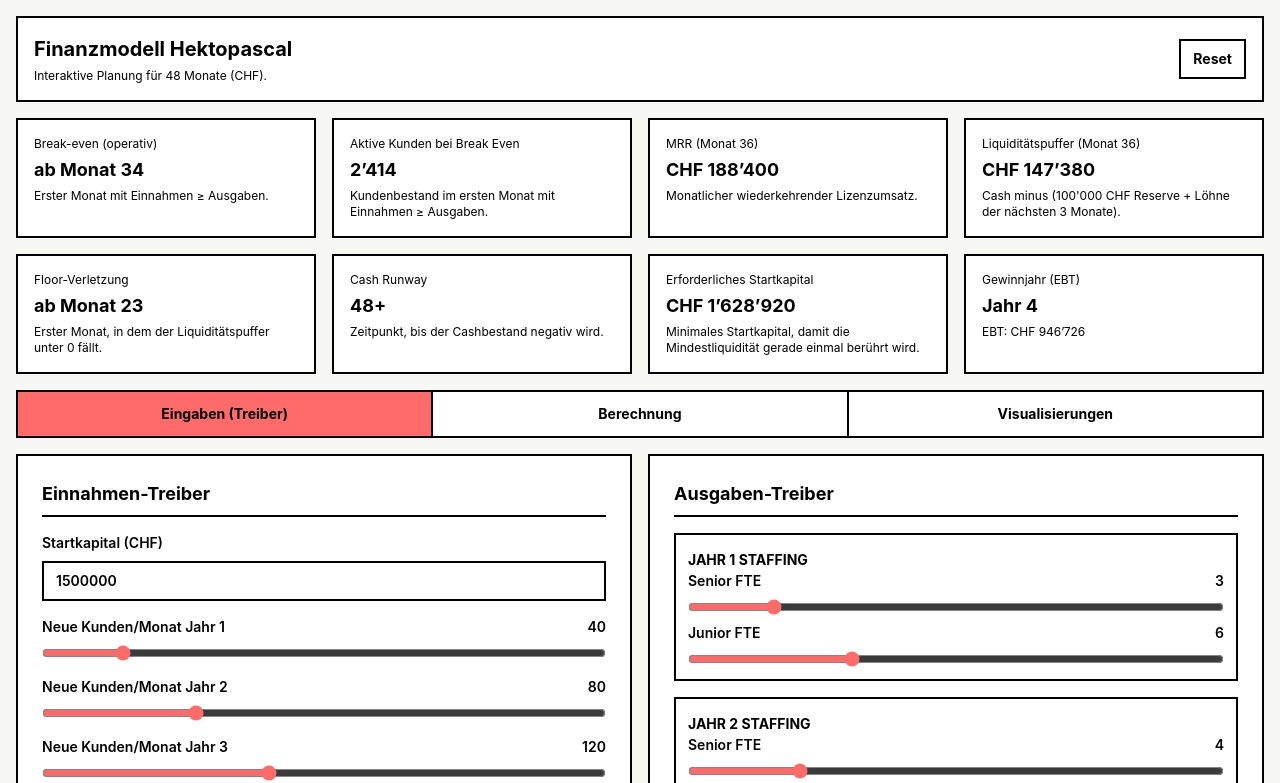
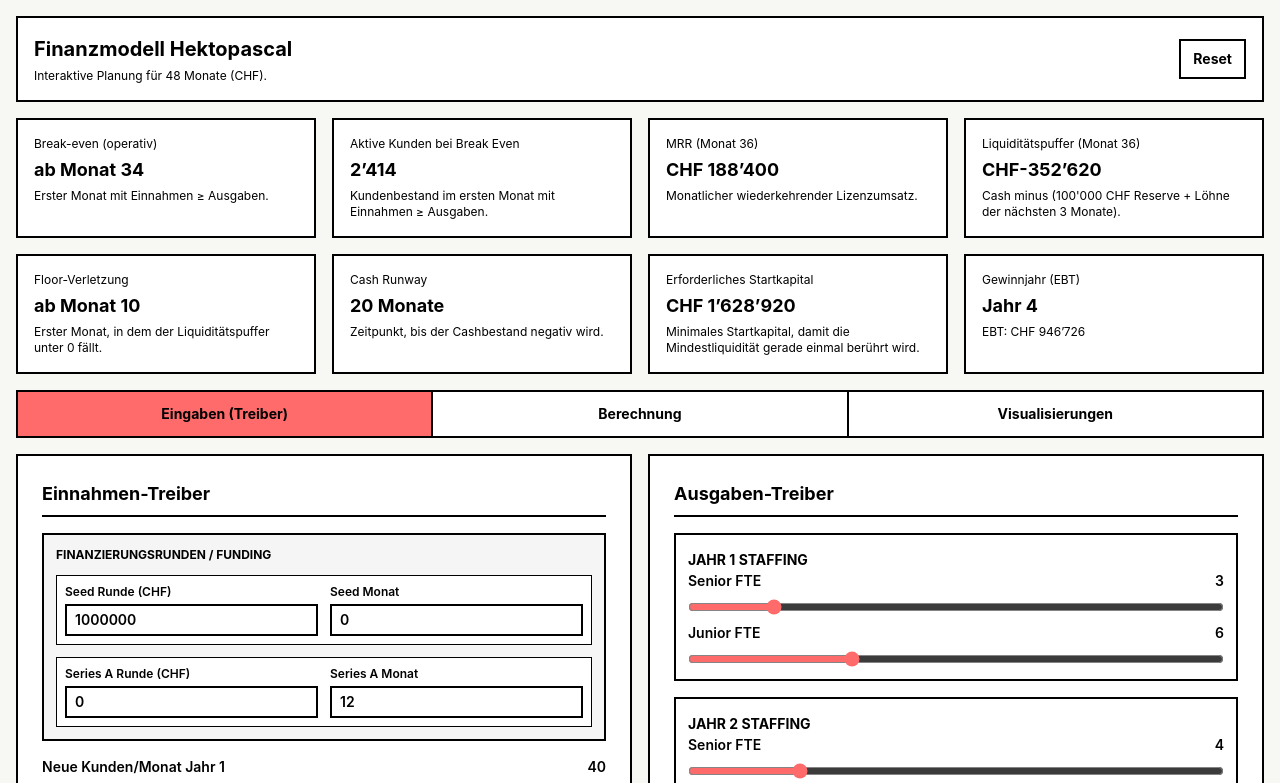
Before and after one commit to hektopascal2026/modell2, a React (Vite) app: page / in a window 1280 px wide. Shown: the top 783 px of the page. Built offline with nearby package versions, Linux system fonts and the light colour scheme.

Commit message:
feat: replace startkapital with customizable Seed and Series A funding rounds and timing

```diff
--- a/src/App.jsx
+++ b/src/App.jsx
@@ -95,7 +95,10 @@ function KPI({ title, value, helpText }) {
 }
 
 const DEFAULTS = {
-  startkapital: 1500000,
+  seedBetrag: 1000000,
+  seedMonat: 0,
+  seriesABetrag: 0,
+  seriesAMonat: 12,
   neueKundenJ1: 40,
   neueKundenJ2: 80,
   neueKundenJ3: 120,
@@ -138,7 +141,13 @@ const getStored = (key, fallback) => {
 
 function App() {
   const [activeTab, setActiveTab] = useState("inputs"); // "inputs" | "calc" | "charts"
-  const [startkapital, setStartkapital] = useState(() => getStored("startkapital", DEFAULTS.startkapital));
+  const [seedBetrag, setSeedBetrag] = useState(() => getStored("seedBetrag", DEFAULTS.seedBetrag));
+  const [seedMonat, setSeedMonat] = useState(() => getStored("seedMonat", DEFAULTS.seedMonat));
+  const [seriesABetrag, setSeriesABetrag] = useState(() => getStored("seriesABetrag", DEFAULTS.seriesABetrag));
+  const [seriesAMonat, setSeriesAMonat] = useState(() => getStored("seriesAMonat", DEFAULTS.seriesAMonat));
+
+  const startkapital = (seedMonat === 0 ? seedBetrag : 0) + (seriesAMonat === 0 ? seriesABetrag : 0);
+
   const [neueKundenJ1, setNeueKundenJ1] = useState(() => getStored("neueKundenJ1", DEFAULTS.neueKundenJ1));
   const [neueKundenJ2, setNeueKundenJ2] = useState(() => getStored("neueKundenJ2", DEFAULTS.neueKundenJ2));
   const [neueKundenJ3, setNeueKundenJ3] = useState(() => getStored("neueKundenJ3", DEFAULTS.neueKundenJ3));
@@ -174,7 +183,7 @@ function App() {
 
   useEffect(() => {
     const data = {
-      startkapital, neueKundenJ1, neueKundenJ2, neueKundenJ3, neueKundenJ4,
+      seedBetrag, seedMonat, seriesABetrag, seriesAMonat, neueKundenJ1, neueKundenJ2, neueKundenJ3, neueKundenJ4,
       preisJ1, preisAbJ2, preisAbJ3, verlaengerungNachJ1, verlaengerungNachJ2, verlaengerungNachJ3,
       sponsoringJahr1, sponsoringJahr2, sponsoringJahr3, sponsoringJahr4,
       seniorFteJ1, seniorFteJ2, seniorFteJ3, seniorFteJ4,
@@ -185,7 +194,7 @@ function App() {
       localStorage.setItem(`hekto_${key}`, JSON.stringify(val));
     });
   }, [
-    startkapital, neueKundenJ1, neueKundenJ2, neueKundenJ3, neueKundenJ4,
+    seedBetrag, seedMonat, seriesABetrag, seriesAMonat, neueKundenJ1, neueKundenJ2, neueKundenJ3, neueKundenJ4,
     preisJ1, preisAbJ2, preisAbJ3, verlaengerungNachJ1, verlaengerungNachJ2, verlaengerungNachJ3,
     sponsoringJahr1, sponsoringJahr2, sponsoringJahr3, sponsoringJahr4,
     seniorFteJ1, seniorFteJ2, seniorFteJ3, seniorFteJ4,
@@ -194,7 +203,10 @@ function App() {
   ]);
 
   const handleReset = () => {
-    setStartkapital(DEFAULTS.startkapital);
+    setSeedBetrag(DEFAULTS.seedBetrag);
+    setSeedMonat(DEFAULTS.seedMonat);
+    setSeriesABetrag(DEFAULTS.seriesABetrag);
+    setSeriesAMonat(DEFAULTS.seriesAMonat);
     setNeueKundenJ1(DEFAULTS.neueKundenJ1);
     setNeueKundenJ2(DEFAULTS.neueKundenJ2);
     setNeueKundenJ3(DEFAULTS.neueKundenJ3);
@@ -239,6 +251,13 @@ function App() {
     let cashbestand = startkapital;
 
     for (let month = 1; month <= MONTHS; month += 1) {
+      let fundingInflow = 0;
+      if (seedMonat === month) {
+        fundingInflow += seedBetrag;
+      }
+      if (seriesAMonat === month) {
+        fundingInflow += seriesABetrag;
+      }
       const year = yearByMonth(month);
       const neueKunden =
         year === 1
@@ -309,7 +328,7 @@ function App() {
       const spezialtopfKosten = month <= 36 ? (spezialtopf / 36) : 0;
       const gesamtausgaben = personalkosten + sachkosten + spezialtopfKosten;
       const netBurn = cashwirksameEinnahmen - gesamtausgaben;
-      cashbestand += netBurn;
+      cashbestand += netBurn + fundingInflow;
 
       points.push({
         month,
@@ -323,6 +342,7 @@ function App() {
         sozialabgaben,
         personalkosten,
         spezialtopfKosten,
+        fundingInflow,
         sponsoringProMonat,
         cashbestand,
       });
@@ -368,7 +388,10 @@ function App() {
     sponsoringJahr2,
     sponsoringJahr3,
     sponsoringJahr4,
-    startkapital,
+    seedBetrag,
+    seedMonat,
+    seriesABetrag,
+    seriesAMonat,
     verlaengerungNachJ1,
     verlaengerungNachJ2,
     verlaengerungNachJ3,
@@ -574,7 +597,57 @@ function App() {
           <article className="border-2 border-black bg-white p-6 transition-shadow hover:shadow-[2px_2px_0px_#000]">
             <h2 className="text-[18px] font-bold text-black border-b-2 border-black pb-2 mb-4">Einnahmen-Treiber</h2>
             <div className="grid gap-4">
-              <LabeledNumberInput label="Startkapital (CHF)" value={startkapital} onChange={setStartkapital} step={5000} />
+              <div className="border-2 border-black bg-[#F5F5F5] p-3 space-y-3">
+                <span className="text-xs font-bold text-black uppercase block">Finanzierungsrunden / Funding</span>
+
+                <div className="grid grid-cols-2 gap-3 border border-black p-2 bg-white">
+                  <div className="flex flex-col gap-1">
+                    <span className="text-xs font-semibold text-black">Seed Runde (CHF)</span>
+                    <input
+                      type="number"
+                      className="w-full border-2 border-black bg-white px-2 py-1 text-sm font-semibold text-black transition-shadow hover:shadow-[1px_1px_0px_#000] focus:outline-none"
+                      value={seedBetrag}
+                      step={50000}
+                      onChange={(event) => setSeedBetrag(clampNumber(Number(event.target.value)))}
+                    />
+                  </div>
+                  <div className="flex flex-col gap-1">
+                    <span className="text-xs font-semibold text-black">Seed Monat</span>
+                    <input
+                      type="number"
+                      className="w-full border-2 border-black bg-white px-2 py-1 text-sm font-semibold text-black transition-shadow hover:shadow-[1px_1px_0px_#000] focus:outline-none"
+                      value={seedMonat}
+                      min={0}
+                      max={48}
+                      onChange={(event) => setSeedMonat(clampNumber(Number(event.target.value)))}
+                    />
+                  </div>
+                </div>
+
+                <div className="grid grid-cols-2 gap-3 border border-black p-2 bg-white">
+                  <div className="flex flex-col gap-1">
+                    <span className="text-xs font-semibold text-black">Series A Runde (CHF)</span>
+                    <input
+                      type="number"
+                      className="w-full border-2 border-black bg-white px-2 py-1 text-sm font-semibold text-black transition-shadow hover:shadow-[1px_1px_0px_#000] focus:outline-none"
+                      value={seriesABetrag}
+                      step={100000}
+                      onChange={(event) => setSeriesABetrag(clampNumber(Number(event.target.value)))}
+                    />
+                  </div>
+                  <div className="flex flex-col gap-1">
+                    <span className="text-xs font-semibold text-black">Series A Monat</span>
+                    <input
+                      type="number"
+                      className="w-full border-2 border-black bg-white px-2 py-1 text-sm font-semibold text-black transition-shadow hover:shadow-[1px_1px_0px_#000] focus:outline-none"
+                      value={seriesAMonat}
+                      min={0}
+                      max={48}
+                      onChange={(event) => setSeriesAMonat(clampNumber(Number(event.target.value)))}
+                    />
+                  </div>
+                </div>
+              </div>
               <LabeledSliderInput label="Neue Kunden/Monat Jahr 1" value={neueKundenJ1} onChange={setNeueKundenJ1} max={300} />
               <LabeledSliderInput label="Neue Kunden/Monat Jahr 2" value={neueKundenJ2} onChange={setNeueKundenJ2} max={300} />
               <LabeledSliderInput label="Neue Kunden/Monat Jahr 3" value={neueKundenJ3} onChange={setNeueKundenJ3} max={300} />
```
